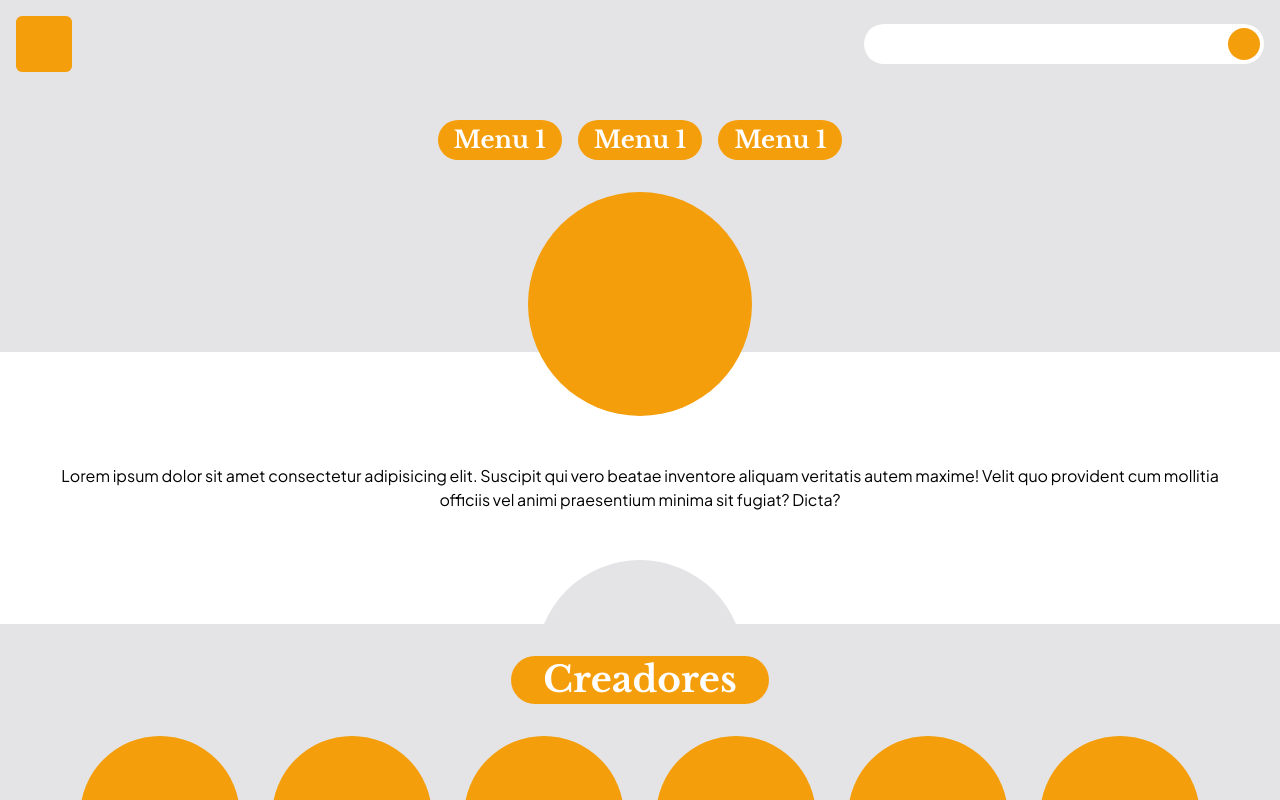
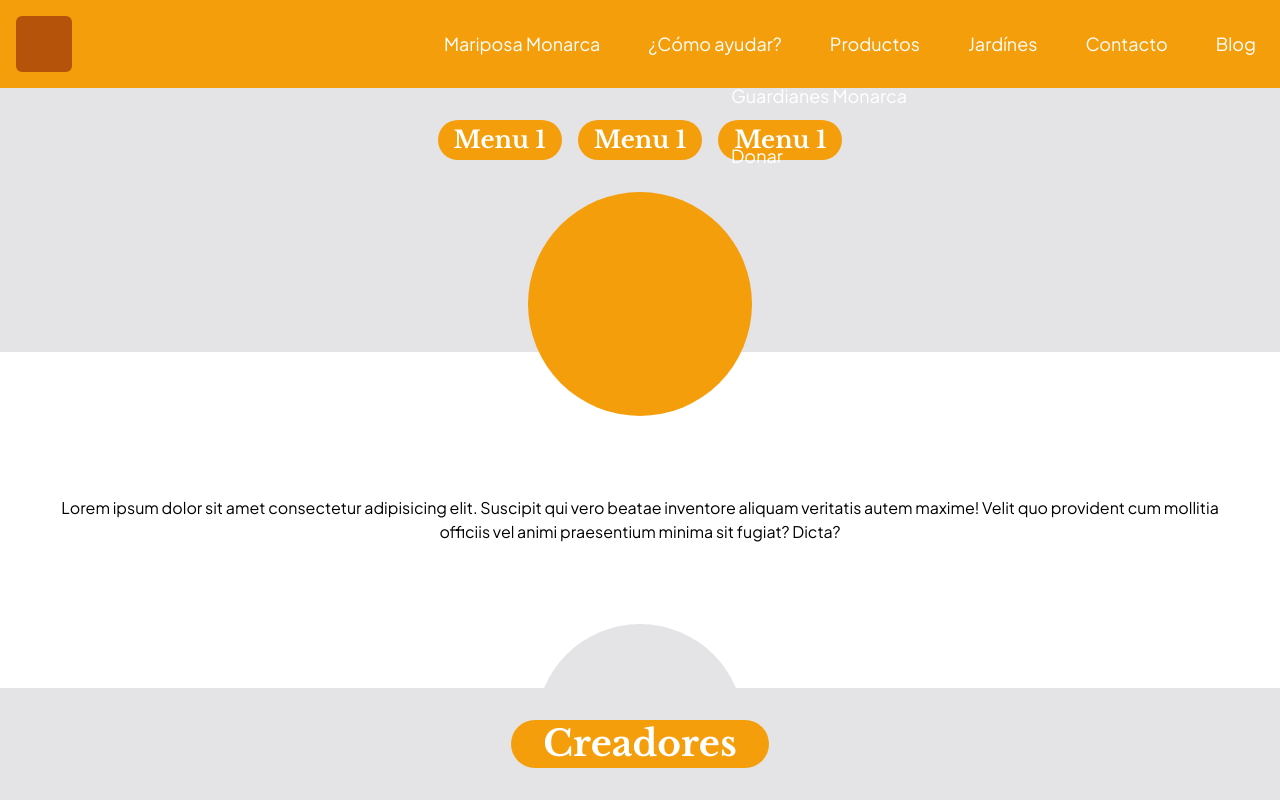
Before and after one commit to fernando801/TerritorioMonarca, a Next.js app: page / in a window 1280 px wide. Shown: the top 800 px of the page. Built offline with nearby package versions, Linux system fonts and the light colour scheme.

Commit message:
Added Header Menu

```diff
--- /dev/null
+++ b/components/Header/Header.js
@@ -0,0 +1,32 @@
+import { BsList } from 'react-icons/bs'
+import { useState } from 'react'
+import styles from './Header.module.css'
+
+export default function Header() {
+
+  const [ menuOpen, setMenuOpen ] = useState(false);
+
+  return (
+    <header className='relative bg-amber-500'>
+      <div className='container mx-auto px-4'>
+        <div className='flex items-center justify-between gap-2 py-4 text-white'>
+          <BsList className='text-4xl active:scale-95 lg:hidden' onClick={() => { setMenuOpen(!menuOpen) }}/>
+          <div className='aspect-square h-14 rounded-md bg-amber-700'></div>
+          <nav className={`${ menuOpen ? 'scale-y-100 opacity-100' : 'scale-y-0 opacity-0' } ${styles.menu}`}>
+            <div><a href="/" className={styles.menu__item}>Mariposa Monarca</a></div>
+            <div className='group relative'><a href="/" className={styles.menu__item}>¿Cómo ayudar?</a>
+              <div className={`${styles.dropdown} lg:group-hover:scale-y-100 lg:group-hover:opacity-100`}>
+                <div><a href="/" className={styles.menu__subitem}>Guardianes Monarca</a></div>
+                <div><a href="/" className={styles.menu__subitem}>Donar</a></div>
+              </div>
+            </div>
+            <div><a href="/" className={styles.menu__item}>Productos</a></div>
+            <div><a href="/" className={styles.menu__item}>Jardínes</a></div>
+            <div><a href="/" className={styles.menu__item}>Contacto</a></div>
+            <div><a href="/" className={styles.menu__item}>Blog</a></div>
+          </nav>
+        </div>
+      </div>
+    </header>
+  )
+}
--- /dev/null
+++ b/components/Header/Header.module.css
@@ -0,0 +1,67 @@
+.menu{
+  @apply
+    absolute
+    top-full
+    left-0
+    z-40
+
+    bg-amber-500
+    w-full
+    py-4
+    text-lg
+
+    lg:opacity-100
+    lg:scale-y-100
+    lg:relative
+    lg:flex
+    lg:gap-8
+    lg:p-0
+    lg:w-auto
+
+    transition-all
+    origin-top
+    duration-200
+    ease-linear;
+}
+
+.menu__item{
+  @apply
+    container
+    mx-auto
+    rounded
+    block
+    p-4
+    lg:p-2
+    hover:bg-amber-400
+}
+
+.dropdown{
+  @apply
+    lg:absolute
+    lg:w-52
+    lg:left-1/2
+    lg:-translate-x-1/2
+    lg:bg-zinc-50
+    lg:text-black
+    lg:rounded
+    lg:text-base
+
+    lg:scale-y-0
+    lg:opacity-0
+    lg:transition-all
+    lg:duration-200
+    lg:origin-top
+    lg:ease-linear
+}
+
+.menu__subitem{
+  @apply
+    container
+    mx-auto
+    rounded
+    block
+    px-12 py-4
+    lg:px-4 lg:py-4
+    hover:bg-amber-400
+    lg:hover:text-white
+}
--- /dev/null
+++ b/components/Header/index.js
@@ -0,0 +1 @@
+export { default } from './Header'
--- a/package.json
+++ b/package.json
@@ -14,7 +14,8 @@
     "graphql-request": "^4.2.0",
     "next": "12.1.5",
     "react": "18.0.0",
-    "react-dom": "18.0.0"
+    "react-dom": "18.0.0",
+    "react-icons": "^4.3.1"
   },
   "devDependencies": {
     "autoprefixer": "^10.4.4",
--- a/pages/index.js
+++ b/pages/index.js
@@ -1,22 +1,14 @@
 import Head from 'next/head'
 import Image from 'next/image'
+import Header from '@/components/Header'
 
 export default function Home() {
   return (
     <div>
+      <Header />
       <section className='bg-zinc-200'>
-        <div className='container relative mx-auto'>
-          <div className='flex items-center justify-between gap-2 p-4'>
-            <div className='aspect-square h-14 rounded-md bg-amber-500'></div>
-            <div className='flex max-w-[25rem] grow items-center justify-between overflow-hidden rounded-full bg-white p-1'>
-              <input
-                className='w-full p-1 px-2 text-base focus:outline-none'
-                type='text'
-              />
-              <div className='aspect-square h-8 shrink-0 rounded-full bg-amber-500'></div>
-            </div>
-          </div>
-          <div className='flex justify-center gap-4 pt-8 pb-48 font-serif text-lg text-white'>
+        <div className='container relative mx-auto px-4'>
+          <div className='flex flex-wrap justify-center gap-4 pt-8 pb-48 font-serif text-lg text-white'>
             <h4 className='pill px-4 py-1'>Menu 1</h4>
             <h4 className='pill px-4 py-1'>Menu 1</h4>
             <h4 className='pill px-4 py-1'>Menu 1</h4>
@@ -25,8 +17,8 @@ export default function Home() {
         </div>
       </section>
       <section>
-        <div className='container mx-auto py-28 px-12 text-center'>
-          <p>
+        <div className='container mx-auto px-4 py-28 text-center'>
+          <p className='p-8'>
             Lorem ipsum dolor sit amet consectetur adipisicing elit. Suscipit
             qui vero beatae inventore aliquam veritatis autem maxime! Velit quo
             provident cum mollitia officiis vel animi praesentium minima sit
@@ -35,23 +27,23 @@ export default function Home() {
         </div>
       </section>
       <section className='bg-zinc-200'>
-        <div className='container relative mx-auto py-8'>
+        <div className='container relative mx-auto px-4 py-8'>
           <div className='absolute left-1/2 -top-16 -z-10 mx-auto aspect-square w-52 -translate-x-1/2 transform rounded-full bg-zinc-200'></div>
           <h2 className='pill mx-auto px-8 py-1'>Creadores</h2>
           <div className='mt-8 flex flex-wrap justify-center gap-8'>
-            <div className='aspect-square w-40 rounded-full bg-amber-500'></div>
-            <div className='aspect-square w-40 rounded-full bg-amber-500'></div>
-            <div className='aspect-square w-40 rounded-full bg-amber-500'></div>
-            <div className='aspect-square w-40 rounded-full bg-amber-500'></div>
-            <div className='aspect-square w-40 rounded-full bg-amber-500'></div>
-            <div className='aspect-square w-40 rounded-full bg-amber-500'></div>
+            <div className='aspect-square w-36 sm:w-40 rounded-full bg-amber-500'></div>
+            <div className='aspect-square w-36 sm:w-40 rounded-full bg-amber-500'></div>
+            <div className='aspect-square w-36 sm:w-40 rounded-full bg-amber-500'></div>
+            <div className='aspect-square w-36 sm:w-40 rounded-full bg-amber-500'></div>
+            <div className='aspect-square w-36 sm:w-40 rounded-full bg-amber-500'></div>
+            <div className='aspect-square w-36 sm:w-40 rounded-full bg-amber-500'></div>
           </div>
         </div>
       </section>
       <section className='bg-zinc-100'>
-        <div className='container mx-auto py-8'>
+        <div className='container mx-auto px-4 py-8'>
           <h2 className='pill mx-auto px-8 py-1'> Nuestra Historia</h2>
-          <div className='bg-whiete mx-auto mt-8 w-4/5 rounded-3xl bg-white p-8 text-center'>
+          <div className='bg-whiete mx-auto mt-8 w-5/6 rounded-3xl bg-white p-8 text-center'>
             <p>
               Lorem ipsum dolor, sit amet consectetur adipisicing elit. Eos,
               officiis. Nam dolore consequatur fugit. Modi, nostrum cum. Labore
@@ -62,9 +54,9 @@ export default function Home() {
         </div>
       </section>
       <section className='bg-zinc-200'>
-        <div className='container mx-auto py-8'>
+        <div className='container mx-auto py-8 px-4'>
           <h2 className='pill mx-auto mb-8 px-8 py-1'>Aliados</h2>
-          <div className='flex flex-wrap items-center justify-center gap-4 px-4'>
+          <div className='flex flex-wrap items-center justify-center gap-4'>
             <h4 className='pill bg-blue-400'>Hello Monarca</h4>
             <h4 className='pill bg-blue-400'>Hello Monarca</h4>
             <h4 className='pill bg-blue-400'>Hello Monarca</h4>
```
Also changed, not shown: 1 other file (tests, documents, lock files or other folders).
